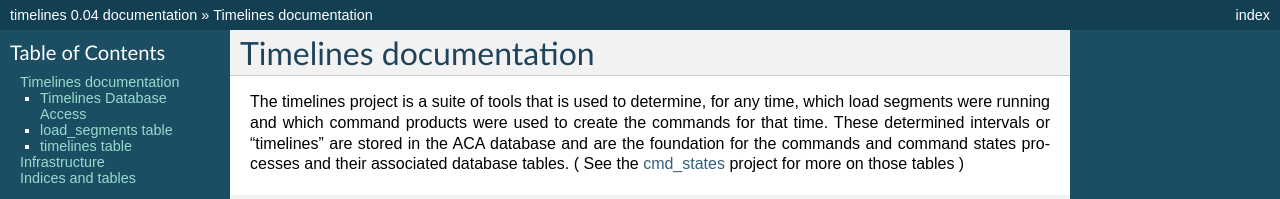
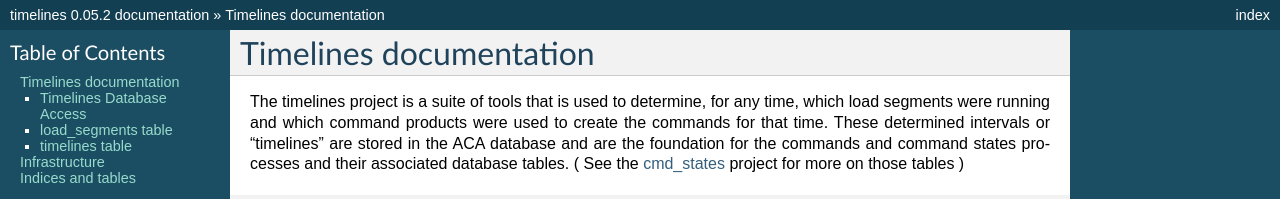
Before and after one commit to sot/timelines, a Sphinx documentation site: the page built from doc/index.rst, in a window 1280 px wide and 900 px high. Shown: the top 199 px of the window. Built offline with Sphinx 7.4.7, drawn with Linux system fonts in a browser that asks for light colours; pages that are not in the unit, such as notebooks, are missing from menus; some of the changed text lies outside the part shown.

```diff
--- a/doc/conf.py
+++ b/doc/conf.py
@@ -46,9 +46,9 @@ copyright = u'2010, Jean Connelly, Tom Aldcroft'
 # built documents.
 #
 # The short X.Y version.
-version = '0.04'
+version = '0.05'
 # The full version, including alpha/beta/rc tags.
-release = '0.04'
+release = '0.05.2'
 
 # The language for content autogenerated by Sphinx. Refer to documentation
 # for a list of supported languages.
--- a/timelines_make_testdb.py
+++ b/timelines_make_testdb.py
@@ -47,7 +47,7 @@ def main():
     if not os.path.exists(dbfilename):
         timelines_test.make_table( dbfilename )
 
-    timelines_test.populate_states( outdir, load_dir, mp_dir, dbfilename, opt.verbose)
+    timelines_test.populate_states( outdir, load_dir, mp_dir, dbfilename, verbose=opt.verbose)
 
 if __name__ == '__main__':
     main()
--- a/timelines_test.py
+++ b/timelines_test.py
@@ -32,8 +32,6 @@ def test_loads():
     good = [
         dict(loads='t/2008:048:08:07:00.000.rdb',
                   states='t/2008:048:08:07:00.000.dat'),
-             dict(loads='t/2010:023:15:15:00.000.rdb',
-                  states='t/2010:023:15:15:00.000.dat'),
              dict(loads='t/2010:023:15:15:00.000.rdb',
                   states='t/2010:023:15:15:00.000.dat'),
              dict(loads='t/2009:164:04:11:15.022.rdb',
```
Also changed, not shown: 14 other files.
